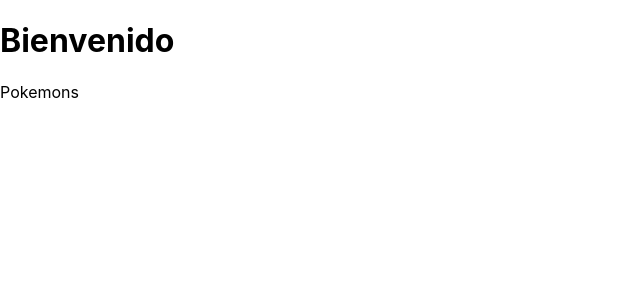
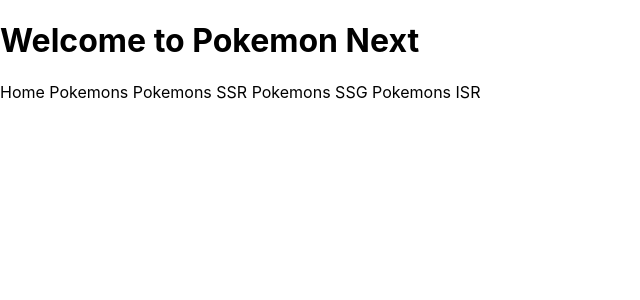
Before and after one commit to rodicafazakas/pokemon-next-rodica-fazakas, a Next.js app: page / in a window 1280 px wide. Shown: the top 300 px of the page, without its empty margins (0-640 px from the left). Built offline with nearby package versions, Linux system fonts and the light colour scheme.

Commit message:
Added the pokemonsSSR route

```diff
--- a/pages/_app.js
+++ b/pages/_app.js
@@ -1,7 +1,11 @@
 import '../styles/globals.css'
 
 function MyApp({ Component, pageProps }) {
-  return <Component {...pageProps} />
+  return (
+  <>
+    <Component {...pageProps} />
+  </>
+  )
 }
 
 export default MyApp
--- a/pages/index.js
+++ b/pages/index.js
@@ -1,13 +1,25 @@
-import Head from 'next/head';
+
 import Image from 'next/image';
 import styles from '../styles/Home.module.css';
 import Link from "next/link";
+import Head from 'next/head';
 
 export default function Home() {
   return (
+    <>
+    <Head>
+      <title>Pokémons again</title>
+      <meta name="description" content="Generated by create next app" />
+      <link rel="icon" href="/favicon.ico" />
+    </Head>
+    <h1> Welcome to Pokemon Next </h1>
     <div>
-      <h1> Bienvenido </h1>
+      <Link href="/"> Home </Link>
       <Link href="/pokemons"> Pokemons </Link>
+      <Link href="/pokemonsSSR"> Pokemons SSR</Link>
+      <Link href="/pokemonsSSG"> Pokemons SSG</Link>
+      <Link href="/pokemonsISR"> Pokemons ISR</Link>
     </div>
+    </>
   )
 }
```
Also changed, not shown: pages/pokemonsSSR/index.js (added, +22 -0 lines).
